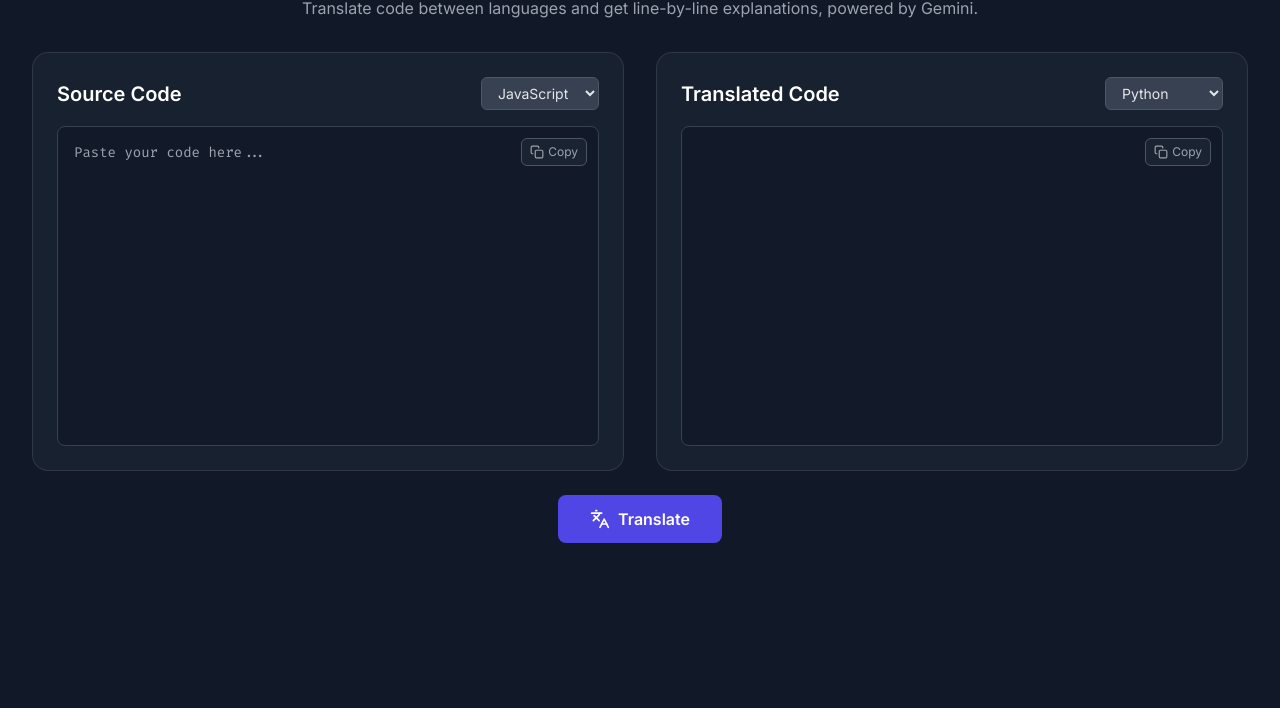
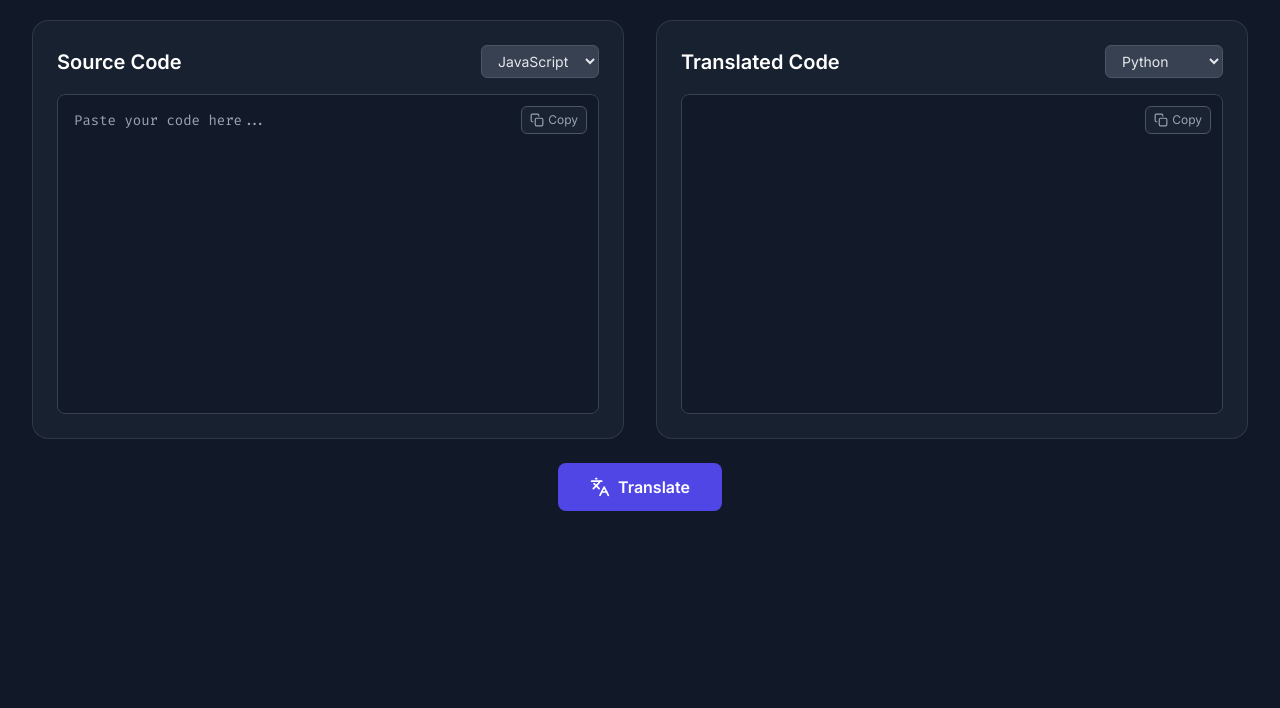
Before and after one commit to prathameshchougale/code-translator, a website: page index.html in a window 1280 px wide. Shown: the part 92-800 px from the top of the page. Drawn offline with nearby package versions, Linux system fonts and the light colour scheme.

Commit message:
Update index.html

```diff
--- a/index.html
+++ b/index.html
@@ -99,7 +99,7 @@
     <div class="container mx-auto p-4 md:p-8">
         <header class="text-center mb-8">
             <h1 class="text-4xl md:text-5xl font-bold text-white">AI Code Translator & Explainer</h1>
-            <p class="text-gray-400 mt-2">Translate code between languages and get line-by-line explanations, powered by Gemini.</p>
+
         </header>
 
         <main class="grid grid-cols-1 lg:grid-cols-2 gap-8">
```
